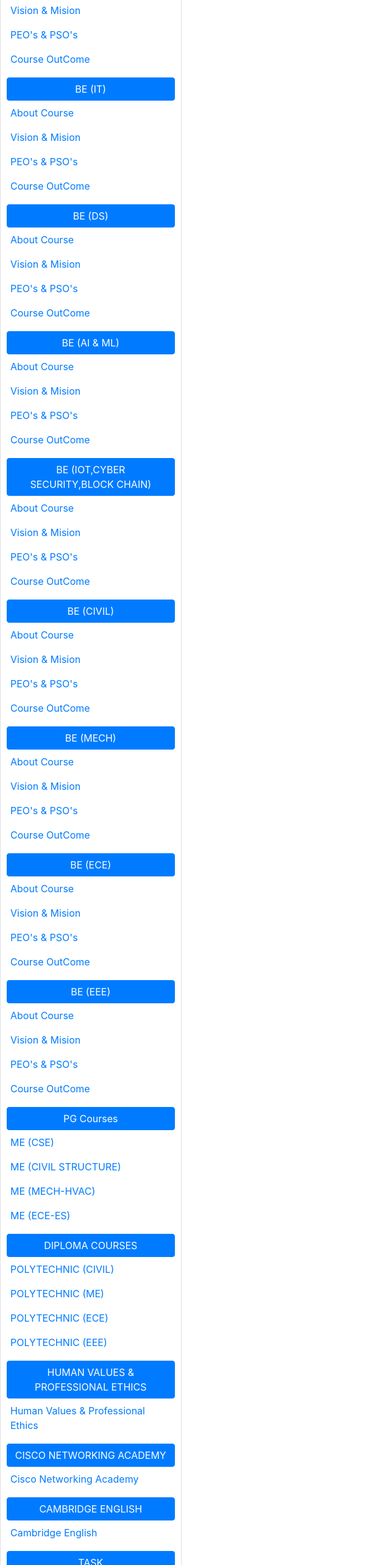
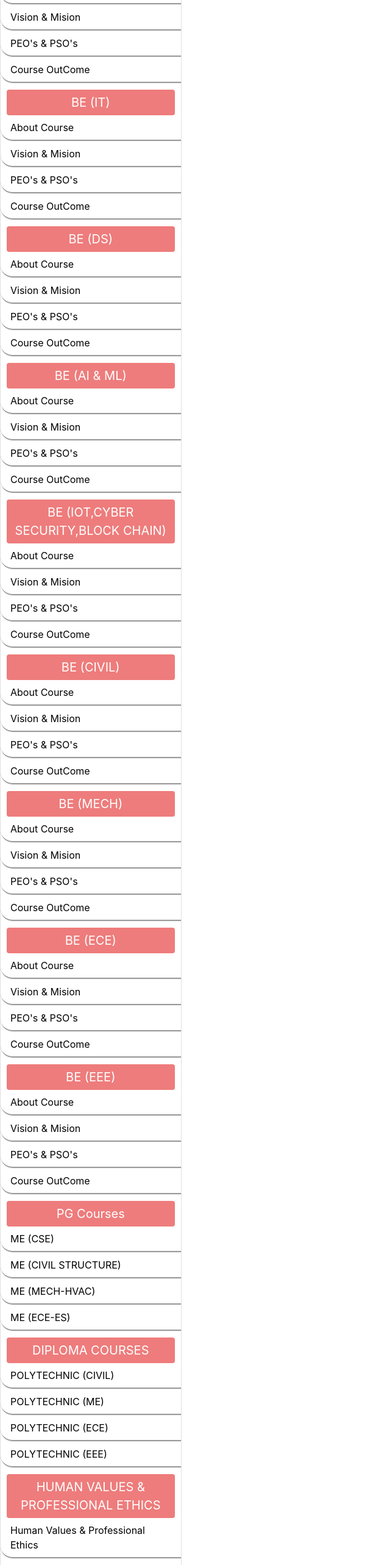
Before and after one commit to zubairdange/nawab-shah, a React (Create React App) app: page / in a window 1280 px wide. Shown: the part 220-2786 px from the top of the page at 61% size, without its empty margins (0-640 px from the left). Built offline with nearby package versions, Linux system fonts and the light colour scheme.

Commit message:
added some css

```diff
--- a/src/Components/LeftNav/LeftNav.css
+++ b/src/Components/LeftNav/LeftNav.css
@@ -2,10 +2,29 @@
     margin-top: 10px;
     margin-left: 10px;
     margin-right: 10px;
-    font-size: 20px;
+    font-size: 20px !important;
+    background-color: #EE7C7C !important;
+    border: none !important;
+    box-shadow: none !important;
     }
 
-    .navclass{
+    .navlinkclass{
+        /* margin-top: 5px; */
         text-align: left;
         font-size: 16px;
+        color: black;
+        width: 100%;
+        border-bottom:groove;
+        border-bottom-left-radius: 20px;
     }
+    .navlinkclass:hover{
+        color:white;
+        background-color:#B91818;
+    }
+
+    .navmainclass:hover{
+        background-color: #E84F4F;
+        /* margin-top: 5px; */
+        margin-left: 10px;
+        margin-right: 10px;
+    }
--- a/src/Components/LeftNav/UGCoursesDetails.jsx
+++ b/src/Components/LeftNav/UGCoursesDetails.jsx
@@ -9,108 +9,137 @@
           <Card>
             <Button>UG Courses</Button>
             <Button className="mybutton">BE (CSE)</Button>
-            <Nav.Link className="navclass">About Course</Nav.Link>
+            <Nav className="navmainclass">
+              <Nav.Link className="navlinkclass">About Course</Nav.Link>
 
-            <Nav.Link className="navclass">Vision & Mision</Nav.Link>
+              <Nav.Link className="navlinkclass">Vision & Mision</Nav.Link>
 
-            <Nav.Link className="navclass">PEO's & PSO's</Nav.Link>
+              <Nav.Link className="navlinkclass">PEO's & PSO's</Nav.Link>
 
-            <Nav.Link className="navclass">Course OutCome</Nav.Link>
+              <Nav.Link className="navlinkclass">Course OutCome</Nav.Link>
+            </Nav>
             <Button>BE (IT)</Button>
-            <Nav.Link className="navclass">About Course</Nav.Link>
+            <Nav className="navmainclass">
+              <Nav.Link className="navlinkclass">About Course</Nav.Link>
 
-            <Nav.Link className="navclass">Vision & Mision</Nav.Link>
+              <Nav.Link className="navlinkclass">Vision & Mision</Nav.Link>
 
-            <Nav.Link className="navclass">PEO's & PSO's</Nav.Link>
+              <Nav.Link className="navlinkclass">PEO's & PSO's</Nav.Link>
 
-            <Nav.Link className="navclass">Course OutCome</Nav.Link>
+              <Nav.Link className="navlinkclass">Course OutCome</Nav.Link>
+            </Nav>
+            <Button>BE (DS)</Button>
+            <Nav className="navmainclass">
+              <Nav.Link className="navlinkclass">About Course</Nav.Link>
 
-            <Button>BE (DS)</Button>
-            <Nav.Link className="navclass">About Course</Nav.Link>
+              <Nav.Link className="navlinkclass">Vision & Mision</Nav.Link>
 
-            <Nav.Link className="navclass">Vision & Mision</Nav.Link>
+              <Nav.Link className="navlinkclass">PEO's & PSO's</Nav.Link>
 
-            <Nav.Link className="navclass">PEO's & PSO's</Nav.Link>
+              <Nav.Link className="navlinkclass">Course OutCome</Nav.Link>
+            </Nav>
+            <Button>BE (AI & ML)</Button>
+            <Nav className="navmainclass">
+              <Nav.Link className="navlinkclass">About Course</Nav.Link>
 
-            <Nav.Link className="navclass">Course OutCome</Nav.Link>
+              <Nav.Link className="navlinkclass">Vision & Mision</Nav.Link>
 
-            <Button>BE (AI & ML)</Button>
-            <Nav.Link className="navclass">About Course</Nav.Link>
+              <Nav.Link className="navlinkclass">PEO's & PSO's</Nav.Link>
 
-            <Nav.Link className="navclass">Vision & Mision</Nav.Link>
+              <Nav.Link className="navlinkclass">Course OutCome</Nav.Link>
+            </Nav>
+            <Button>BE (IOT,CYBER SECURITY,BLOCK CHAIN)</Button>
+            <Nav className="navmainclass">
+              <Nav.Link className="navlinkclass">About Course</Nav.Link>
 
-            <Nav.Link className="navclass">PEO's & PSO's</Nav.Link>
+              <Nav.Link className="navlinkclass">Vision & Mision</Nav.Link>
 
-            <Nav.Link className="navclass">Course OutCome</Nav.Link>
-            <Button>BE (IOT,CYBER SECURITY,BLOCK CHAIN)</Button>
-            <Nav.Link className="navclass">About Course</Nav.Link>
+              <Nav.Link className="navlinkclass">PEO's & PSO's</Nav.Link>
 
-            <Nav.Link className="navclass">Vision & Mision</Nav.Link>
+              <Nav.Link className="navlinkclass">Course OutCome</Nav.Link>
+            </Nav>
+            <Button>BE (CIVIL)</Button>
+            <Nav className="navmainclass">
+              <Nav.Link className="navlinkclass">About Course</Nav.Link>
 
-            <Nav.Link className="navclass">PEO's & PSO's</Nav.Link>
+              <Nav.Link className="navlinkclass">Vision & Mision</Nav.Link>
 
-            <Nav.Link className="navclass">Course OutCome</Nav.Link>
-            <Button>BE (CIVIL)</Button>
-            <Nav.Link className="navclass">About Course</Nav.Link>
+              <Nav.Link className="navlinkclass">PEO's & PSO's</Nav.Link>
 
-            <Nav.Link className="navclass">Vision & Mision</Nav.Link>
+              <Nav.Link className="navlinkclass">Course OutCome</Nav.Link>
+            </Nav>
+            <Button>BE (MECH)</Button>
+            <Nav className="navmainclass">
+              <Nav.Link className="navlinkclass">About Course</Nav.Link>
 
-            <Nav.Link className="navclass">PEO's & PSO's</Nav.Link>
+              <Nav.Link className="navlinkclass">Vision & Mision</Nav.Link>
 
-            <Nav.Link className="navclass">Course OutCome</Nav.Link>
-            <Button>BE (MECH)</Button>
-            <Nav.Link className="navclass">About Course</Nav.Link>
+              <Nav.Link className="navlinkclass">PEO's & PSO's</Nav.Link>
 
-            <Nav.Link className="navclass">Vision & Mision</Nav.Link>
+              <Nav.Link className="navlinkclass">Course OutCome</Nav.Link>
+            </Nav>
+            <Button>BE (ECE)</Button>
+            <Nav className="navmainclass">
+              <Nav.Link className="navlinkclass">About Course</Nav.Link>
 
-            <Nav.Link className="navclass">PEO's & PSO's</Nav.Link>
+              <Nav.Link className="navlinkclass">Vision & Mision</Nav.Link>
 
-            <Nav.Link className="navclass">Course OutCome</Nav.Link>
+              <Nav.Link className="navlinkclass">PEO's & PSO's</Nav.Link>
 
-            <Button>BE (ECE)</Button>
-            <Nav.Link className="navclass">About Course</Nav.Link>
+              <Nav.Link className="navlinkclass">Course OutCome</Nav.Link>
+            </Nav>
+            <Button>BE (EEE)</Button>
+            <Nav className="navmainclass">
+              <Nav.Link className="navlinkclass">About Course</Nav.Link>
 
-            <Nav.Link className="navclass">Vision & Mision</Nav.Link>
+              <Nav.Link className="navlinkclass">Vision & Mision</Nav.Link>
 
-            <Nav.Link className="navclass">PEO's & PSO's</Nav.Link>
+              <Nav.Link className="navlinkclass">PEO's & PSO's</Nav.Link>
 
-            <Nav.Link className="navclass">Course OutCome</Nav.Link>
-            <Button>BE (EEE)</Button>
-            <Nav.Link className="navclass">About Course</Nav.Link>
+              <Nav.Link className="navlinkclass">Course OutCome</Nav.Link>
+            </Nav>
+            <Button>PG Courses</Button>
+            <Nav className="navmainclass">
+              <Nav.Link className="navlinkclass">ME (CSE)</Nav.Link>
 
-            <Nav.Link className="navclass">Vision & Mision</Nav.Link>
+              <Nav.Link className="navlinkclass">ME (CIVIL STRUCTURE)</Nav.Link>
 
-            <Nav.Link className="navclass">PEO's & PSO's</Nav.Link>
+              <Nav.Link className="navlinkclass">ME (MECH-HVAC)</Nav.Link>
 
-            <Nav.Link className="navclass">Course OutCome</Nav.Link>
-            <Button>PG Courses</Button>
-            <Nav.Link className="navclass">ME (CSE)</Nav.Link>
+              <Nav.Link className="navlinkclass">ME (ECE-ES)</Nav.Link>
+            </Nav>
+            <Button>DIPLOMA COURSES</Button>
+            <Nav className="navmainclass">
+              <Nav.Link className="navlinkclass">POLYTECHNIC (CIVIL)</Nav.Link>
 
-            <Nav.Link className="navclass">ME (CIVIL STRUCTURE)</Nav.Link>
+              <Nav.Link className="navlinkclass">POLYTECHNIC (ME)</Nav.Link>
 
-            <Nav.Link className="navclass">ME (MECH-HVAC)</Nav.Link>
+              <Nav.Link className="navlinkclass">POLYTECHNIC (ECE)</Nav.Link>
 
-            <Nav.Link className="navclass">ME (ECE-ES)</Nav.Link>
-            <Button>DIPLOMA COURSES</Button>
-            <Nav.Link className="navclass">POLYTECHNIC (CIVIL)</Nav.Link>
-
-            <Nav.Link className="navclass">POLYTECHNIC (ME)</Nav.Link>
-
-            <Nav.Link className="navclass">POLYTECHNIC (ECE)</Nav.Link>
-
-            <Nav.Link className="navclass">POLYTECHNIC (EEE)</Nav.Link>
+              <Nav.Link className="navlinkclass">POLYTECHNIC (EEE)</Nav.Link>
+            </Nav>
             <Button>HUMAN VALUES & PROFESSIONAL ETHICS</Button>
-            <Nav.Link className="navclass">
-              Human Values & Professional Ethics
-            </Nav.Link>
+            <Nav className="navmainclass">
+              <Nav.Link className="navlinkclass">
+                Human Values & Professional Ethics
+              </Nav.Link>
+            </Nav>
             <Button>CISCO NETWORKING ACADEMY</Button>
-            <Nav.Link className="navclass">Cisco Networking Academy</Nav.Link>
+            <Nav className="navmainclass">
+              <Nav.Link className="navlinkclass">
+                Cisco Networking Academy
+              </Nav.Link>
+            </Nav>
             <Button>CAMBRIDGE ENGLISH</Button>
-            <Nav.Link className="navclass">Cambridge English</Nav.Link>
+            <Nav className="navmainclass">
+              <Nav.Link className="navlinkclass">Cambridge English</Nav.Link>
+            </Nav>
             <Button>TASK</Button>
-            <Nav.Link className="navclass">
-              TS Academy For Skill & Knowledge
-            </Nav.Link>
+            <Nav className="navmainclass">
+              <Nav.Link className="navlinkclass">
+                TS Academy For Skill & Knowledge
+              </Nav.Link>
+            </Nav>
           </Card>
         </Col>
         <Col lg="9">{/* <h2>hiiiiii</h2> */}</Col>
```
